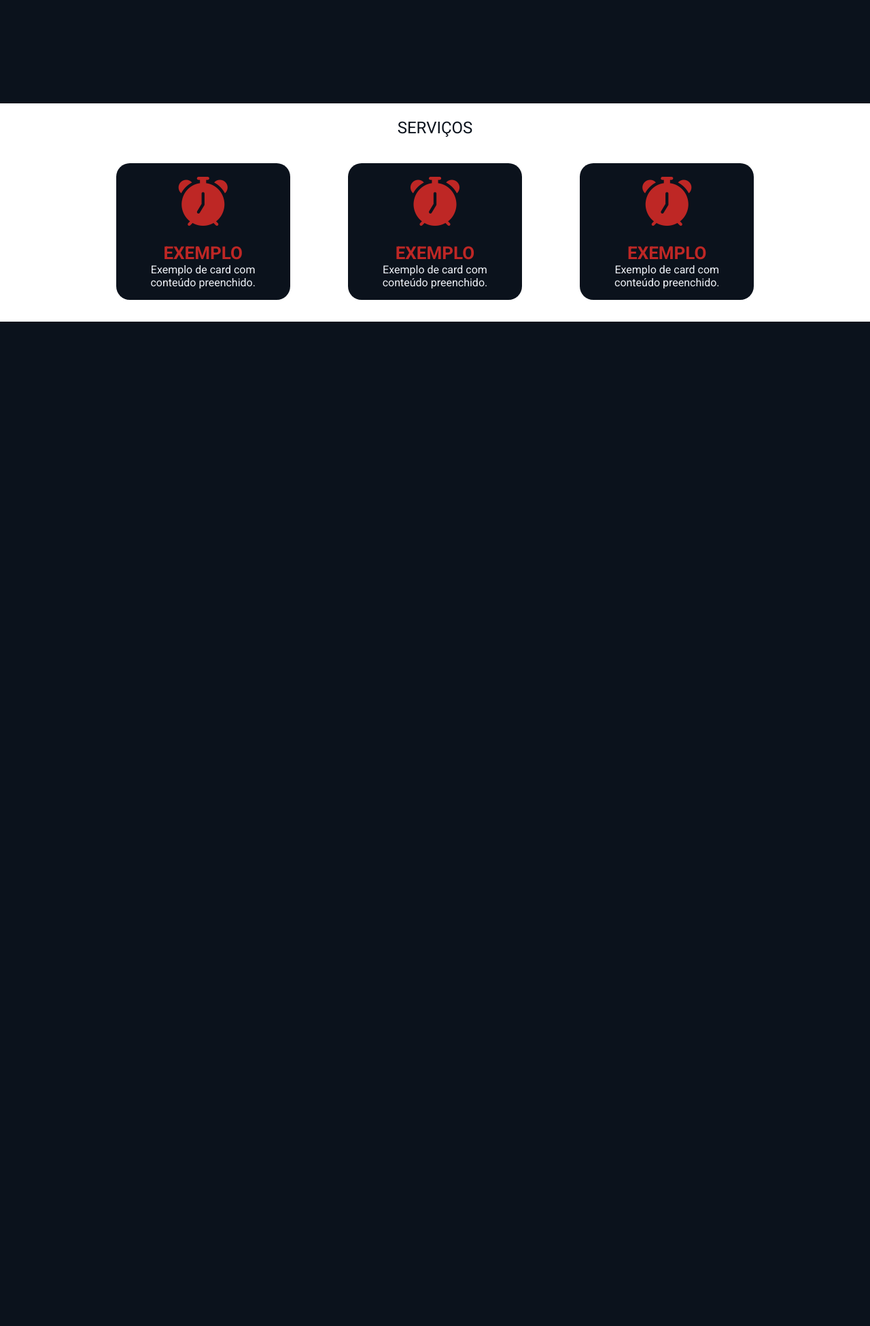
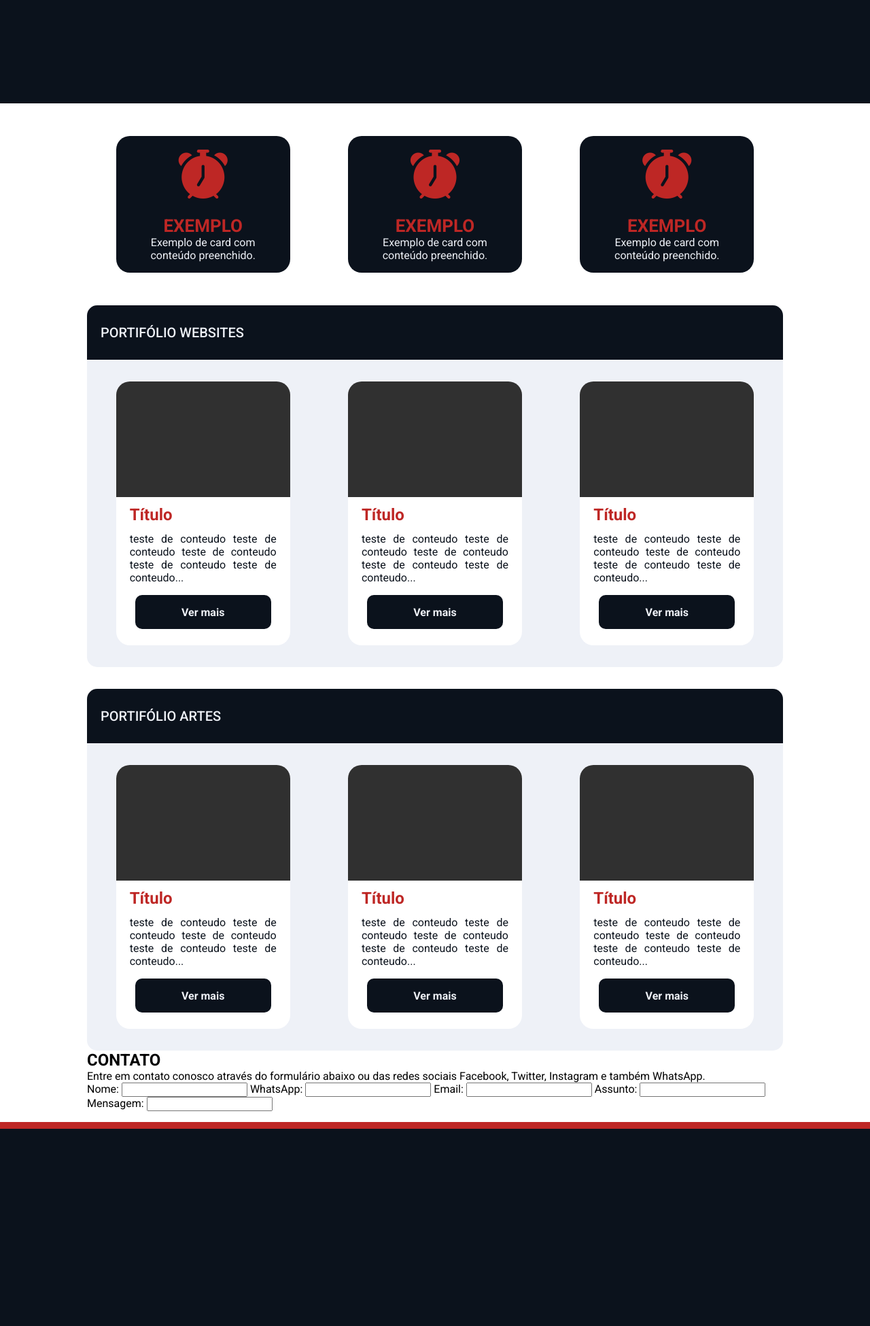
Before and after one commit to lucasfvalle/codapp_site, a web app: file index.html in a window 1280 px wide. Shown: the part 438-2388 px from the top of the page at 68% size. Before the commit the page ends 911 px from the top, so only its background shows below. Run offline with its HTML, style and script files only (its server is not run), Linux system fonts and the light colour scheme.

Commit message:
Inicio Contato

```diff
--- a/css/style.css
+++ b/css/style.css
@@ -123,18 +123,7 @@ main .main-content-container .services{
     width: 100%;
     display: flex;
     flex-direction: column;
-}
-main .main-content-container .services .services-title{
-    width: 100%;
-    height:3em;
-    display: flex;
-    justify-content: center;
-    align-items: center;
-    flex-wrap: nowrap;
-    font-weight: 400;
-    color: #0B121C;
-    font-size: 24px;
-
+    margin-top: 2em;
 }
 main .main-content-container .services .services-card-container{
     width: 100%;
@@ -173,8 +162,84 @@ main .main-content-container .services .services-card-container .service-card p{
     text-align: center
 }
 
+/* Portifólio Websites */
+main .main-content-container .port{
+    width: 100%;
+    display: flex;
+    flex-direction: column;
+    background-color: #EEF1F7;
+    margin-top: 2em;
+    border-radius: 15px;
+}
+main .main-content-container .port .port-title{
+    width: 100%;
+    text-align: center;
+    background-color: #0B121C;
+    height: 80px;
+    display: flex;
+    align-items: center;
+    padding-left: 1em;
+    border-radius: 15px 15px 0px 0px;
+    font-size: 20px;
+    font-weight: 500;
+    color: #EEF1F7
+}
+main .main-content-container .port .port-content{
+    display: flex;
+    flex-direction: row;
+    width: 100%;
+    height: fit-content;
+    padding: 2em 0px;
+}
+main .main-content-container .port .port-content .port-card{
+    width: 25%;
+    height: fit-content;
+    background-color: #fff;
+    border-radius: 20px;
+}
+main .main-content-container .port .port-content .port-card .img{
+    width: 100%;
+    background-color: #303030;
+    height: 170px;
+    border-radius: 20px 20px 0px 0px;
+}
+main .main-content-container .port .port-content .port-card h2{
+    color: #BE2725;
+    width: 100%;
+    padding: 0px 20px;
+    margin: 0.5em 0px;
+}
+main .main-content-container .port .port-content .port-card p{
+    color: #0B121C;
+    width: 100%;
+    padding: 0px 20px;
+    text-align: justify;
+}
+main .main-content-container .port .port-content .port-card .more-btn{
+    margin-top: 1em;
+    margin-bottom: 1.5em;
+    width: 200px;
+    height: 50px;
+    display: flex;
+    align-items: center;
+    justify-content: center;
+    background-color: #0B121C;
+    border-radius: 10px;
+    text-decoration: none;
+    color: #EEF1F7;
+    font-weight: 600;
+}
+
+
+
 footer{
     margin-top: 1em;
     grid-area: footer;
     display: flex;
+    width: 100%;
+    height: 300px;
+    background-color: #0B121C;
+    bottom: 0;
+    left: 0;
+    border-top: 10px solid #BE2725;
 }
--- a/index.html
+++ b/index.html
@@ -48,10 +48,8 @@
 
             <main>
                 <div class="main-content-container">
+                    <!-- Serviços-->
                     <div class="services">
-                        <div class="services-title">
-                            SERVIÇOS
-                        </div>
                         <div class="services-card-container">
                             <div class="service-card">
                                 <i class="bi bi-alarm-fill"></i>
@@ -76,6 +74,106 @@
                             </div>
                         </div>
                     </div>
+
+                    <!-- Portifólio Sites -->
+                    <div class="port" id="port-sites">
+                        <div class="port-title">
+                            PORTIFÓLIO WEBSITES
+                        </div>
+                        <div class="port-content">
+                            <div class="port-card">
+                                <div class="img"></div>
+                                <h2>Título</h2>
+                                <p>
+                                    teste de conteudo teste de conteudo teste de conteudo teste de conteudo teste de conteudo...
+                                </p>
+                                <a href="" class="more-btn">Ver mais</a>
+                            </div>
+
+                            <div class="port-card">
+                                <div class="img"></div>
+                                <h2>Título</h2>
+                                <p>
+                                    teste de conteudo teste de conteudo teste de conteudo teste de conteudo teste de conteudo...
+                                </p>
+                                <a href="" class="more-btn">Ver mais</a>
+                            </div>
+
+                            <div class="port-card">
+                                <div class="img"></div>
+                                <h2>Título</h2>
+                                <p>
+                                    teste de conteudo teste de conteudo teste de conteudo teste de conteudo teste de conteudo...
+                                </p>
+                                <a href="" class="more-btn">Ver mais</a>
+                            </div>
+                        </div>
+                    </div>
+
+                    <!-- Portifólio Artes -->
+                    <div class="port" id="port-artes">
+                        <div class="port-title">
+                            PORTIFÓLIO ARTES
+                        </div>
+                        <div class="port-content">
+                            <div class="port-card">
+                                <div class="img"></div>
+                                <h2>Título</h2>
+                                <p>
+                                    teste de conteudo teste de conteudo teste de conteudo teste de conteudo teste de conteudo...
+                                </p>
+                                <a href="" class="more-btn">Ver mais</a>
+                            </div>
+
+                            <div class="port-card">
+                                <div class="img"></div>
+                                <h2>Título</h2>
+                                <p>
+                                    teste de conteudo teste de conteudo teste de conteudo teste de conteudo teste de conteudo...
+                                </p>
+                                <a href="" class="more-btn">Ver mais</a>
+                            </div>
+
+                            <div class="port-card">
+                                <div class="img"></div>
+                                <h2>Título</h2>
+                                <p>
+                                    teste de conteudo teste de conteudo teste de conteudo teste de conteudo teste de conteudo...
+                                </p>
+                                <a href="" class="more-btn">Ver mais</a>
+                            </div>
+                        </div>
+                    </div>
+
+                    <!-- Formulário de Contato -->
+                    <div class="contact-container">
+                        <h2>
+                            CONTATO
+                        </h2>
+                        <p>
+                            Entre em contato conosco através do formulário abaixo ou das redes
+                            sociais Facebook, Twitter, Instagram e também WhatsApp.
+                        </p>
+                        <form>
+                            <label for="name">Nome:</label>
+                            <input type="text" name="name" id="name">
+
+                            <label for="name">WhatsApp:</label>
+                            <input type="text" name="name" id="name">
+
+                            <label for="name">Email:</label>
+                            <input type="text" name="name" id="name">
+
+                            <label for="name">Assunto:</label>
+                            <input type="text" name="name" id="name">
+
+                            <label for="message">Mensagem:</label>
+                            <input type="text" name="message" id="message">
+                        </form>
+
+                    </div>
+
+
                 </div>
             </main>
 
```
